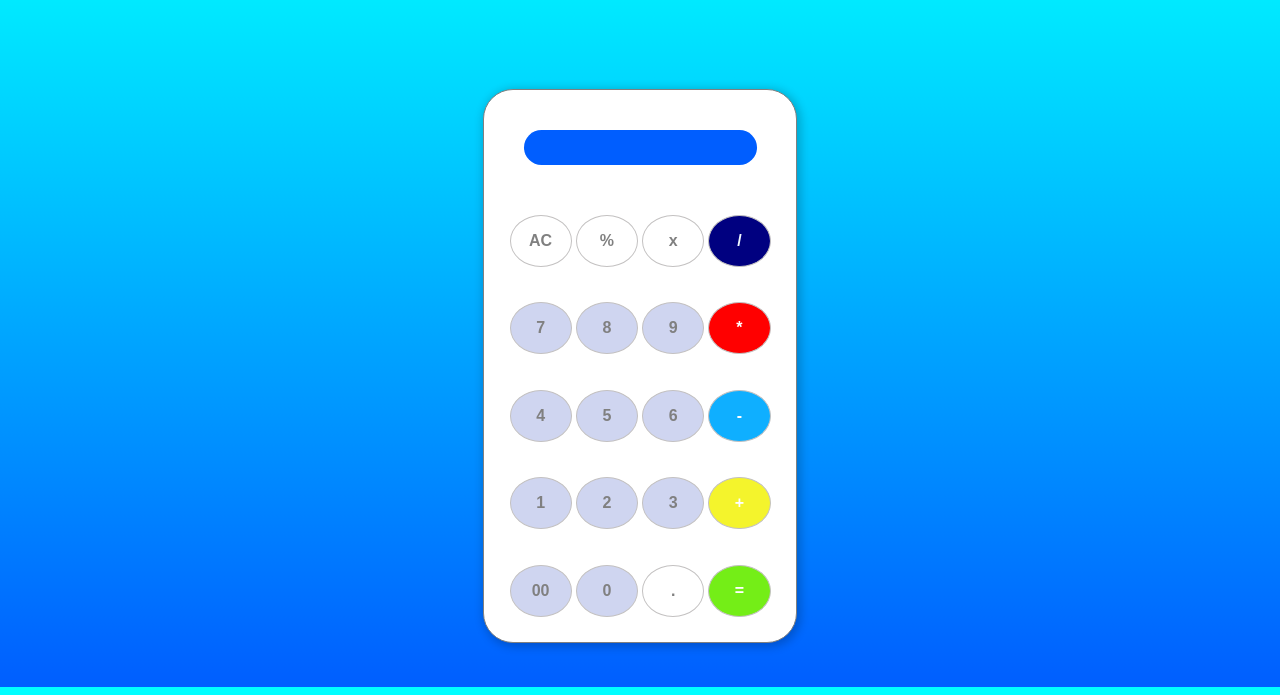
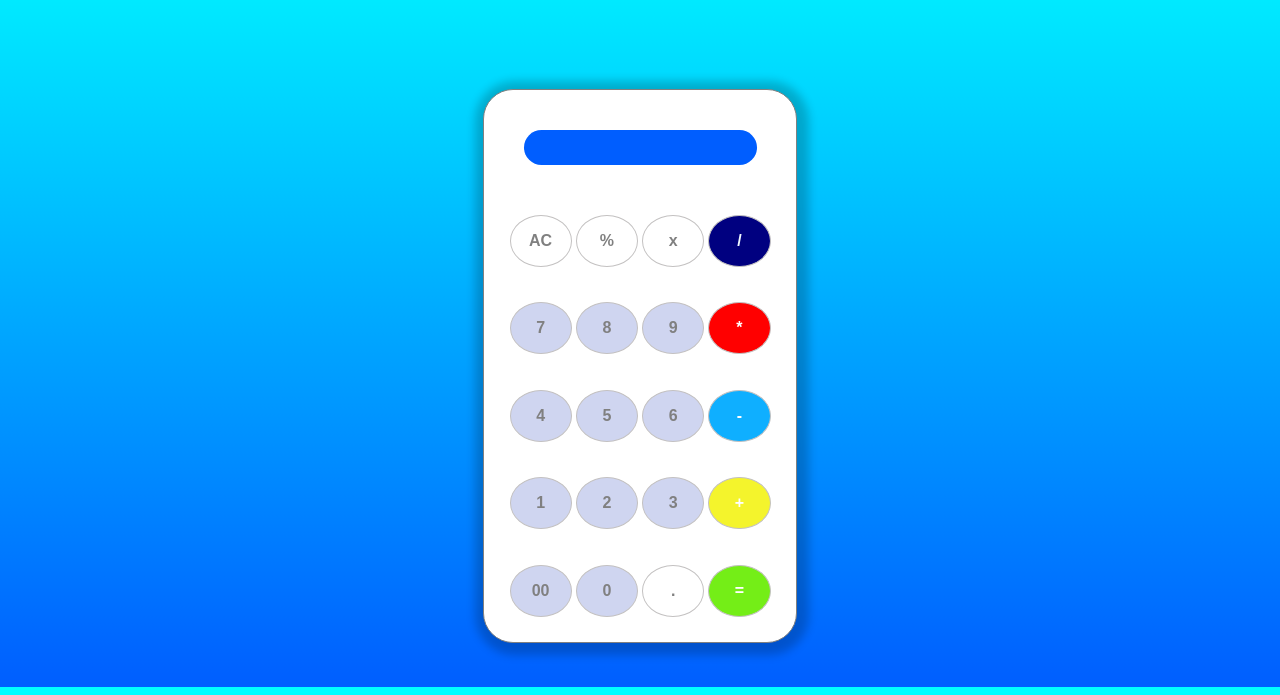
Before and after one commit to Laksh-Shetty/calculator, a plain HTML site: page index.html in a window 1280 px wide. Shown: the part 105-800 px from the top of the page. Drawn offline with Linux system fonts and the light colour scheme.

Commit message:
Update index.css

```diff
--- a/index.css
+++ b/index.css
@@ -12,12 +12,12 @@
     justify-self: center;
     align-self: center;
     background-color: white;
-    box-shadow: 2px 2px 10px 2px rgba(0, 0, 0, 0.2);
+    box-shadow: 2px 2px 10px 10px rgba(0, 0, 0, 0.2);
 
 }
 .container:hover{
     box-shadow: 2px 2px 10px 2px rgba(0, 0, 0, 0.5);
-    scale: 1.07;
+    scale: 1.12;
 }
 
 button{
```
